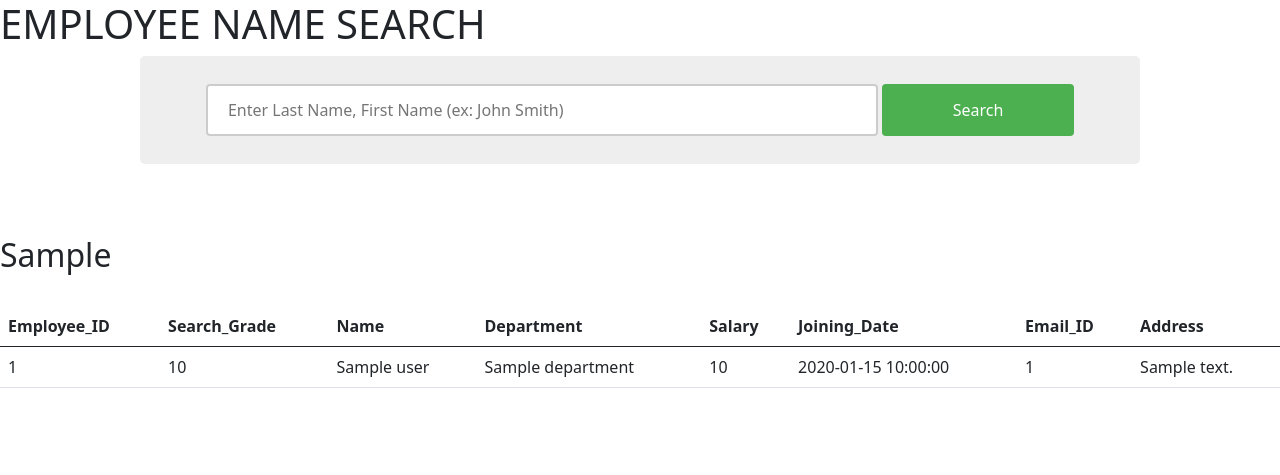
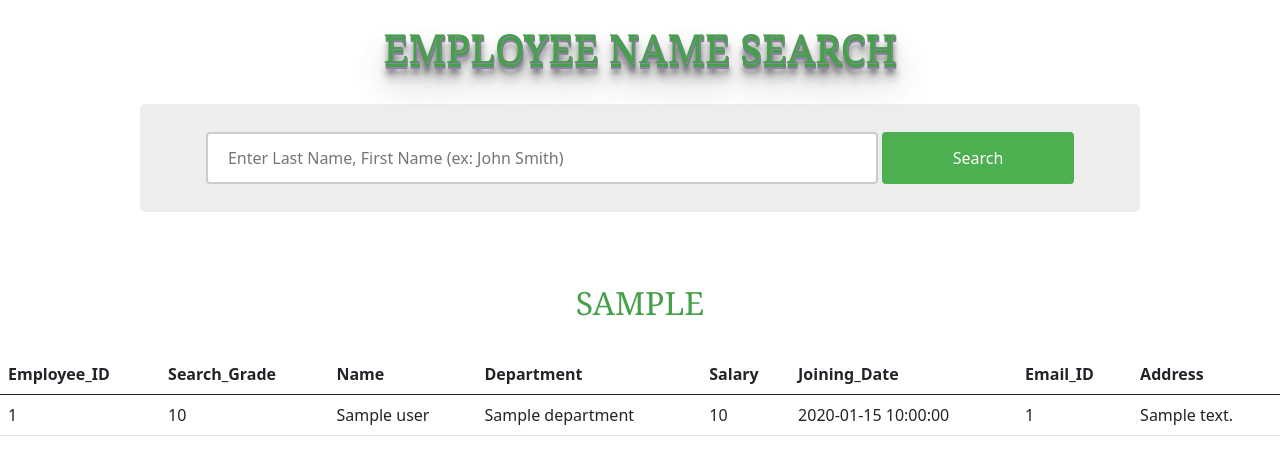
Before and after one commit to GennadyBr/flask_elasticsearch, a Flask app: template templates/index.html in a window 1280 px wide. Shown: the top 475 px of the page. Run offline with Flask 3, Linux system fonts and the light colour scheme; the template is opened without the code that fills it: most values are stand-ins (such as "Sample title", 1, 10 or a date in 2020).

Commit message:
headers css

```diff
--- a/templates/index.html
+++ b/templates/index.html
@@ -35,23 +35,43 @@
             background-color: #45a049;
         }
 
-        header h1 {
+        @import url('https://fonts.googleapis.com/css2?family=Roboto&display=swap');
+
+        h1 {
             font-size: 70px;
-            font-weight: 600;
-            background-image: conic-gradient(#553c9a, #ee4b2b, #45a049);
-            color: transparent;
-            background-clip: text;
-            -webkit-background-clip: text;
+            font-weight: bold;
+            font-family: 'Georgia', serif;
+            color: #45a049;
+            text-transform: uppercase;
+            text-shadow: 1px 1px 0px #957dad,
+            1px 2px 0px #45a049,
+            1px 3px 0px #45a049,
+            1px 4px 0px #45a049,
+            1px 5px 0px #957dad,
+            1px 6px 0px #957dad,
+            1px 10px 5px rgba(16, 16, 16, 0.5),
+            1px 15px 10px rgba(16, 16, 16, 0.4),
+            1px 20px 30px rgba(16, 16, 16, 0.3),
+            1px 25px 50px rgba(16, 16, 16, 0.2);
             text-align: center;
         }
 
-        header h2 {
-            font-size: 50px;
-            font-weight: 600;
-            background-image: conic-gradient(#553c9a, #ee4b2b, #45a049);
-            color: transparent;
-            background-clip: text;
-            -webkit-background-clip: text;
+        h2 {
+            font-size: 40px;
+            font-weight: bold;
+            font-family: 'Georgia', serif;
+            color: #45a049;
+            text-transform: uppercase;
+            /*text-shadow: 1px 1px 0px #957dad,*/
+            /*1px 2px 0px #45a049,*/
+            /*1px 3px 0px #45a049,*/
+            /*1px 4px 0px #45a049,*/
+            /*1px 5px 0px #957dad,*/
+            /*1px 6px 0px #957dad,*/
+            /*1px 10px 5px rgba(16, 16, 16, 0.5),*/
+            /*1px 15px 10px rgba(16, 16, 16, 0.4),*/
+            /*1px 20px 30px rgba(16, 16, 16, 0.3),*/
+            /*1px 25px 50px rgba(16, 16, 16, 0.2);*/
             text-align: center;
         }
     </style>
@@ -64,7 +84,9 @@
             src="https://cdn.jsdelivr.net/npm/bootstrap@5.0.2/dist/js/bootstrap.bundle.min.js">
     </script>
 </head>
+<br>
 <h1>EMPLOYEE NAME SEARCH</h1>
+<br>
 <form action="/search" method="POST">
     <input type="text" name="query" placeholder="Enter Last Name, First Name (ex: John Smith)">
     <button type="submit">Search</button>
```
